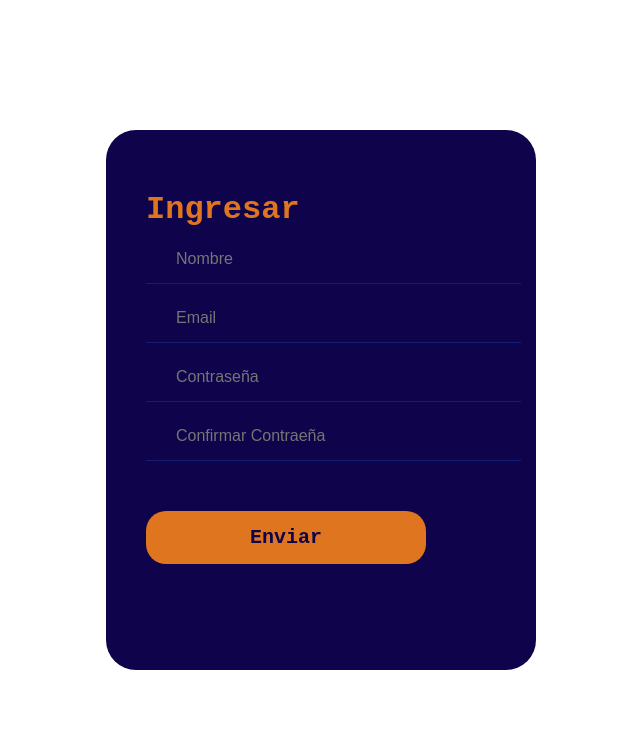
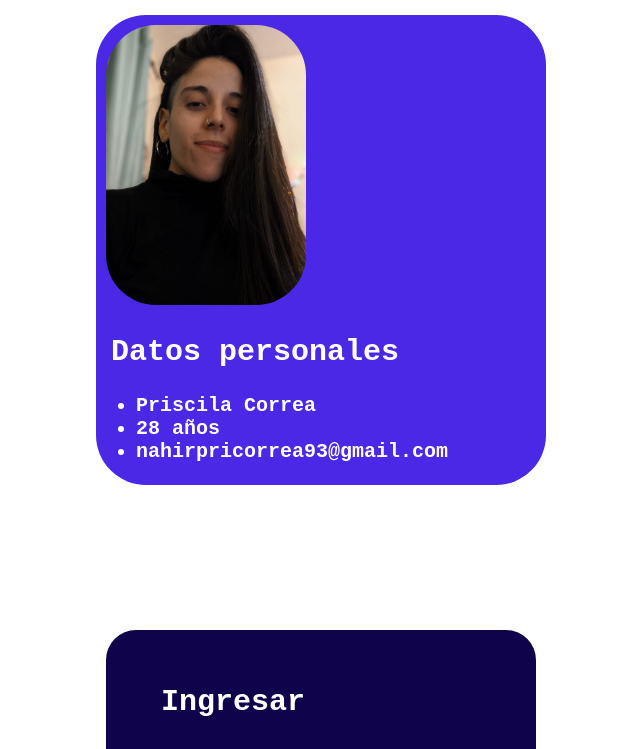
Before and after one commit to pri1593/primer-git-pri, a plain HTML site: page index.html in a window 1280 px wide. Shown: the top 749 px of the page, without its empty margins (319-959 px from the left). Drawn offline with Linux system fonts and the light colour scheme.

Commit message:
primer git pri

```diff
--- a/index.html
+++ b/index.html
@@ -9,10 +9,25 @@
 </head>
 <body>
 <!-- hola -->
+<main>
+    <div class="contacto">
+        <img src="./imagen/pri1.jfif" alt="foto de perfil">
+        <h1>Datos personales</h1>
+        <ul>
+            <li>Priscila Correa</li>
+            <li>28 años</li>
+            <li>nahirpricorrea93@gmail.com</li>
+        </ul>
+
+
+
+    </div>
+</main>
 <form>
  <div class="container">
      <div class="box">
       <h1>Ingresar</h1>
+      <br>
      <div class="User">
     <input
     type="text"
@@ -39,6 +54,7 @@ type="password"
 name="password"
 id="password"
 placeholder="Confirmar Contraeña">
+<!--<textarea name="" id="mensaje" cols="20" rows="10" placeholder="Deja tu mensaje"></textarea>-->
 </div>
 <div class="login-btn">
     <button class="btn">Enviar</button>
--- a/style.css
+++ b/style.css
@@ -1,3 +1,4 @@
+
 body{
     margin: 0;
     padding: 0;
@@ -84,3 +85,35 @@ body{
         .singup span:hover{
             color: #3793df;
         }
+img{
+    height: 280px;
+    width: 200px;
+    margin: 10px;
+    border-radius: 50px 50px;
+
+}
+.contacto{
+    padding: 0;
+    margin: 15px;
+    background-color: #4a28e6;
+    height: 470px;
+    width: 450px;
+    box-sizing: border-box;
+    border-radius: 50px 50px;
+    margin-right: auto;
+    margin-left: auto;
+
+}
+ul{
+    font-size: 20px;
+    color: #fff;
+    font-weight: 600;
+
+}
+h1{
+    font-family: 'Courier New', Courier, monospace;
+    font-size: 30px;
+    color: #fff;
+    padding: 5px;
+    margin: 10px;
+}
```
Also changed, not shown: imagen/pri1.jfif (added).
